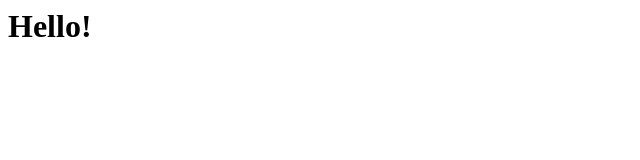
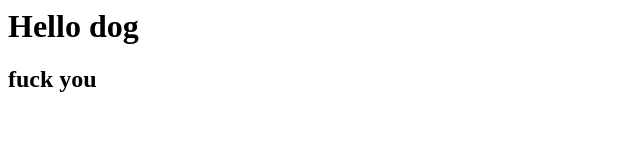
Before and after one commit to mijalmrj/Demo, a plain HTML site: page index.html in a window 1280 px wide. Shown: the whole page, without its empty margins (0-640 px from the left). Drawn offline with Linux system fonts and the light colour scheme.

Commit message:
added fuckyou

```diff
--- a/index.html
+++ b/index.html
@@ -1,6 +1,7 @@
 <html>
   <head></head>
   <body>
-    <h1>Hello!</h1>
+    <h1>Hello dog</h1>
+    <h2> fuck you</h2>
   </body>
 </html>
```
